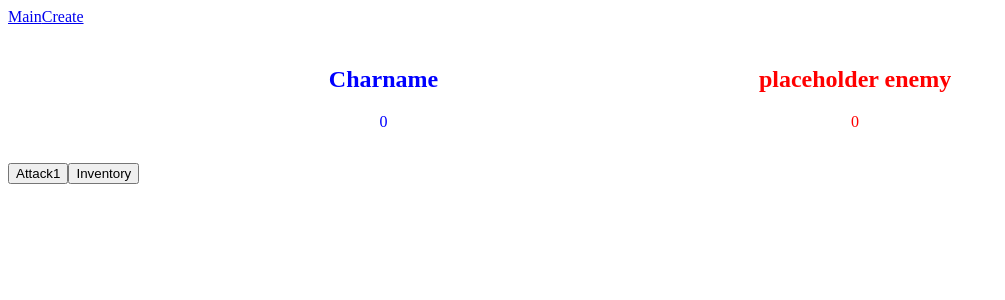
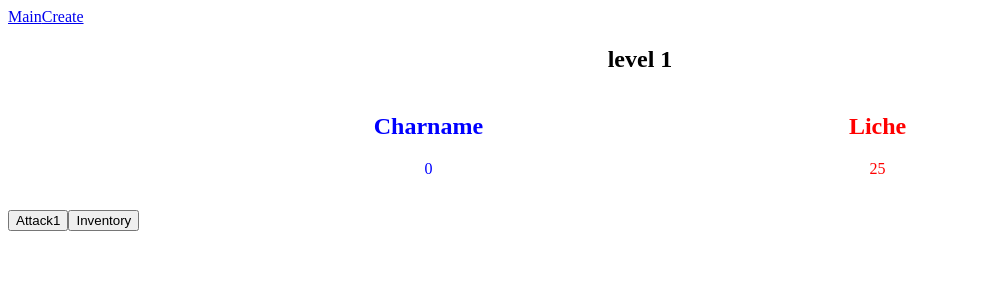
Before and after one commit to mattbra1155/2min-dungeon-vue3, a Vue app: page / in a window 1280 px wide. Shown: the top 300 px of the page, without its empty margins (0-1005 px from the left). Built offline with nearby package versions, Linux system fonts and the light colour scheme.

Commit message:
fixed top bar and displaying multiple enemies

```diff
--- a/src/App.vue
+++ b/src/App.vue
@@ -9,25 +9,16 @@
 </template>
 
 <script lang="ts">
-// import { SceneManager } from '@/assets/scripts/sceneManager'
-import useGameEngine from '@/composables/useGameEngine'
 import { defineComponent, reactive } from 'vue'
-import { iPlayer } from '@/interfaces/Player'
-import { iWeapon } from '@/interfaces/Item'
-import { iBodyParts } from '@/interfaces/BodyParts'
-import { usePlayer } from '@/composables/usePlayer'
-import { PlayerModel } from '@/assets/models/playerModel'
-import { PersonModel } from './assets/models/personModel'
-import { MonsterModel } from '@/assets/models/monsterModel'
-import { MonsterGenerator } from './assets/generators/monsterGenerator'
 import { ItemGenerator } from './assets/generators/itemGenerator'
-import { EItemCategory } from '@/enums/ItemCategory'
+import { useSceneManager } from '@/composables/useSceneManager'
 export default defineComponent({
     setup() {
         const item = new ItemGenerator()
-        console.log(item.createItem(EItemCategory.Armor))
-        console.log(item.createItem(EItemCategory.Weapon))
-        console.log(item.createItem(EItemCategory.Potion))
+
+        const { createScene } = useSceneManager()
+
+        createScene('level 1')
 
         return {}
     },
--- a/src/components/layout/TopBar.vue
+++ b/src/components/layout/TopBar.vue
@@ -1,6 +1,6 @@
 <template>
     <div id="top-bar">
-        <h2 id="levelName" class="level__name"></h2>
+        <h2 id="levelName" class="level__name">{{ scene.name }}</h2>
         <h3 id="turnNumber" class="text--center"></h3>
         <div class="health__display">
             <div class="player-hp">
@@ -9,7 +9,7 @@
                     {{ player.stats ? player.stats.hp : 0 }}
                 </p>
             </div>
-            <div class="monster-hp">
+            <div v-for="enemy in enemyList" class="monster-hp" :key="enemy.id">
                 <h2 id="monsterName">{{ enemy.name ? enemy.name : 'placeholder enemy' }}</h2>
                 <p id="monsterHp" class="health--monster">
                     {{ enemy.stats ? enemy.stats.hp : 0 }}
@@ -22,16 +22,21 @@
 <script lang="ts">
 import { useEnemy } from '@/composables/useEnemy'
 import { usePlayer } from '@/composables/usePlayer'
-import { defineComponent, computed } from 'vue'
+import { useSceneManager } from '@/composables/useSceneManager'
+import { defineComponent, toRefs } from 'vue'
 export default defineComponent({
     name: 'TopBar',
     setup() {
         const { player } = usePlayer()
-        const { enemy } = useEnemy()
+        // const { enemy } = useEnemy()
+        const { scene } = useSceneManager()
+
+        const enemyList = scene.value.enemy
 
         return {
             player,
-            enemy,
+            enemyList,
+            scene,
         }
     },
 })
--- a/src/composables/useSceneManager.ts
+++ b/src/composables/useSceneManager.ts
@@ -1,6 +1,6 @@
 // import { SceneGenerator } from '@/assets/generators/sceneGenerator.js'
-import { reactive } from 'vue'
-import { MonsterGenerator } from '@/assets/generators/monsterGenerator.js'
+import { reactive, toRefs } from 'vue'
+import { MonsterGenerator } from '@/assets/generators/monsterGenerator'
 import { iScene } from '@/interfaces/Scene'
 import { useEnemy } from '@/composables/useEnemy'
 import { usePlayer } from '@/composables/usePlayer'
@@ -34,16 +34,17 @@ export const useSceneManager = () => {
         enemyList.push(enemy)
         const scene = {
             id: state.scene.id++,
-            name: 'placeholder level name',
+            name,
             enemy: enemyList,
         }
         setScene(scene)
     }
     const setScene = (scene: iScene) => {
-        state.scene = scene
+        Object.assign(state.scene, scene)
     }
 
     return {
+        ...toRefs(state),
         createScene,
     }
 }
```
